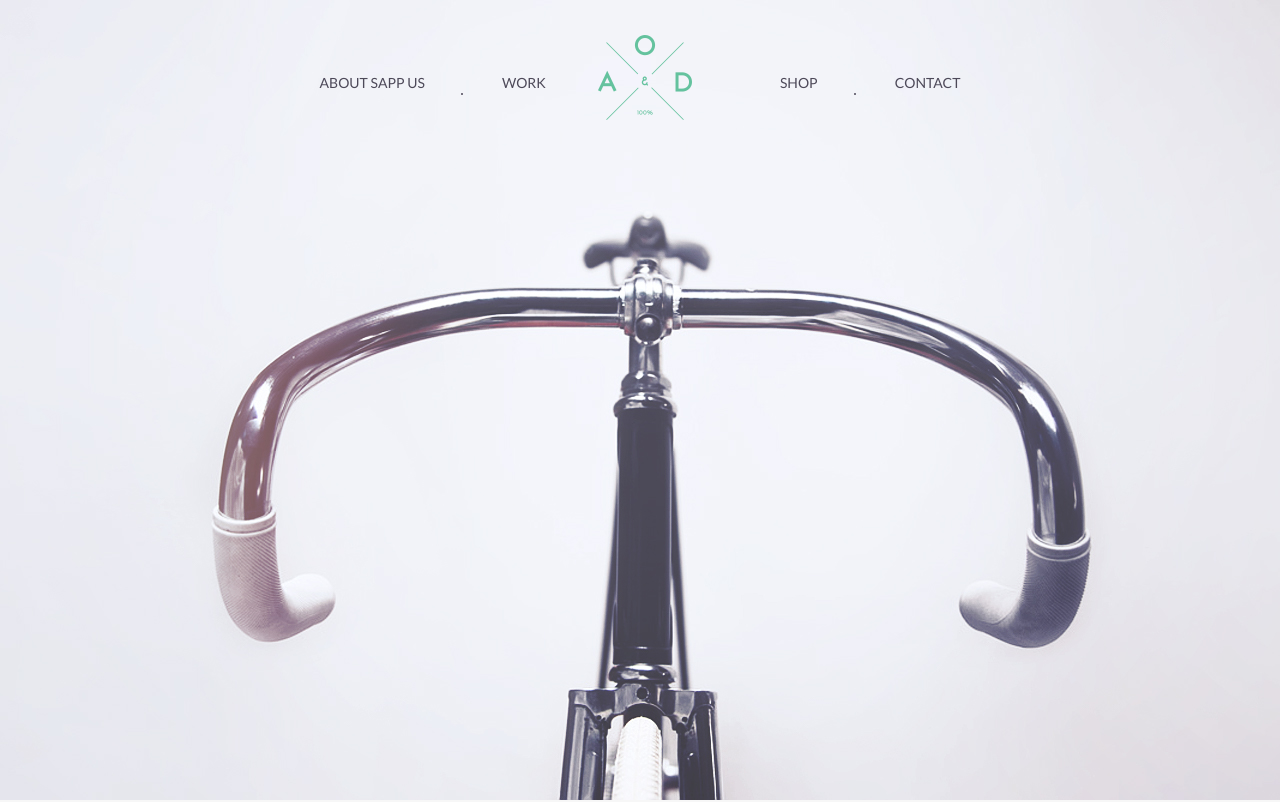
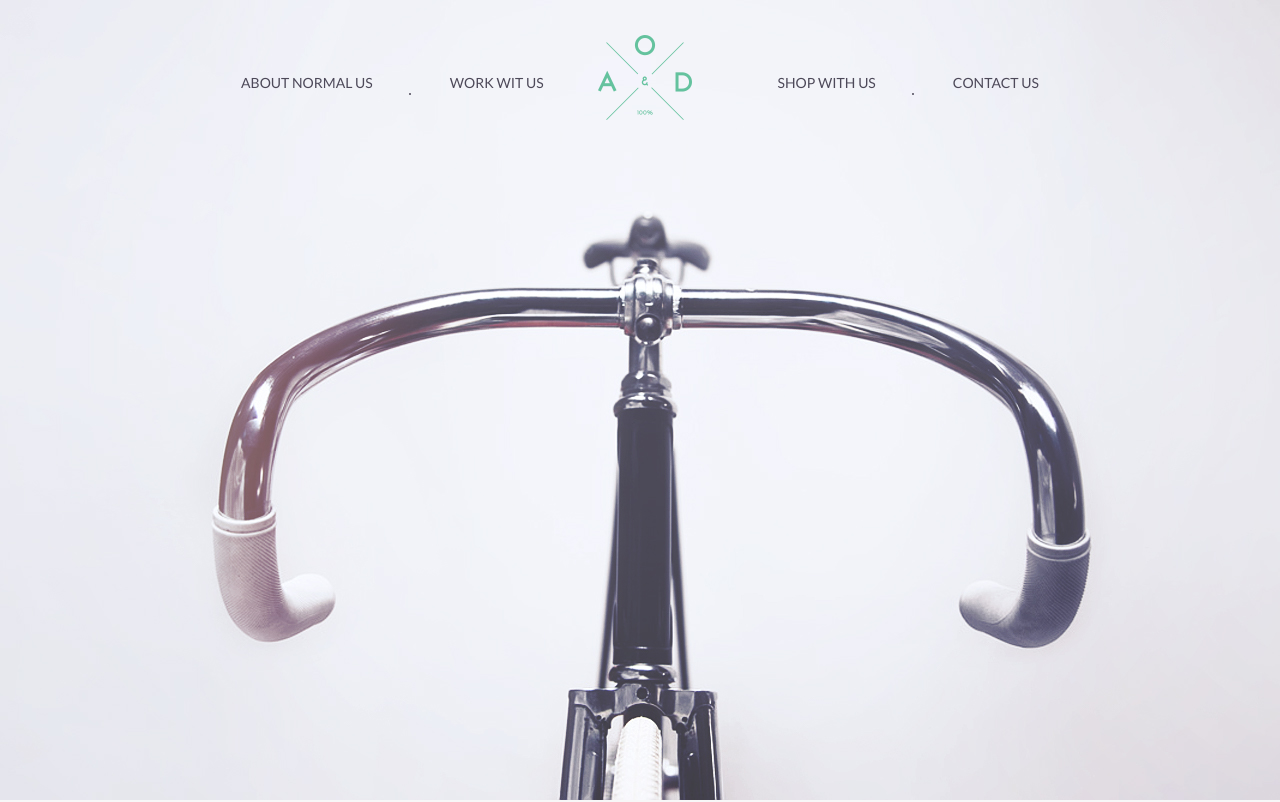
Before and after one commit to MelnychenkoVolodymyr/bycile, a plain HTML site: page index.html in a window 1280 px wide. Shown: the top 802 px of the page. Drawn offline with nearby package versions, Linux system fonts and the light colour scheme.

Commit message:
Update index.html

```diff
--- a/index.html
+++ b/index.html
@@ -29,10 +29,10 @@
 				</div>
 				<nav class='header-menu'>
 					<ul class='header-menu__list'>
-						<li><a href='#' class='header-menu__link'>about sapp us</a></li>
-						<li><a href='#' class='header-menu__link'>work</a></li>
-						<li><a href='#' class='header-menu__link'>shop</a></li>
-						<li><a href='#' class='header-menu__link'>contact</a></li>
+						<li><a href='#' class='header-menu__link'>about	normal us</a></li>
+						<li><a href='#' class='header-menu__link'>work wit us</a></li>
+						<li><a href='#' class='header-menu__link'>shop with us</a></li>
+						<li><a href='#' class='header-menu__link'>contact us</a></li>
 					</ul>
 				</nav>
 			</div>
```
